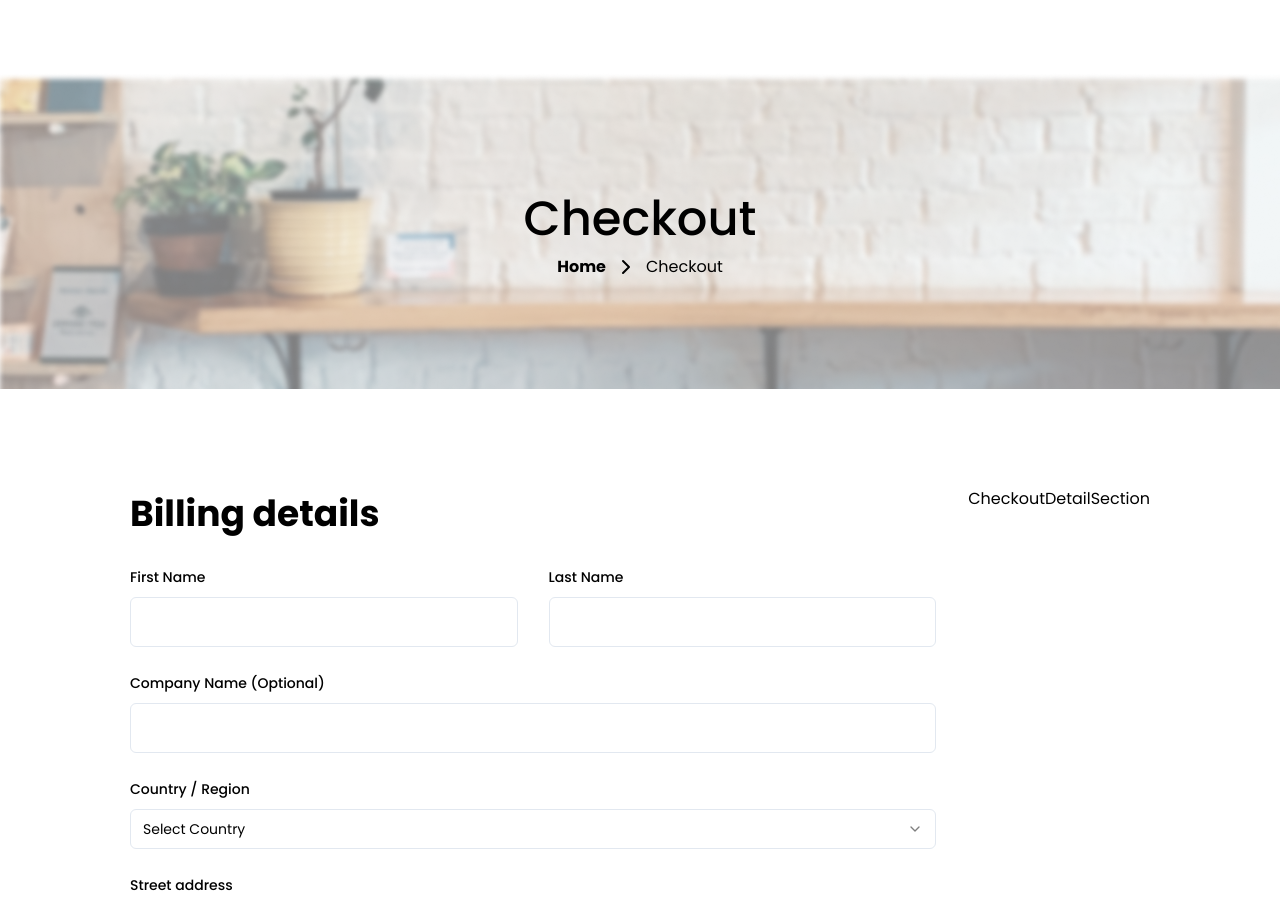
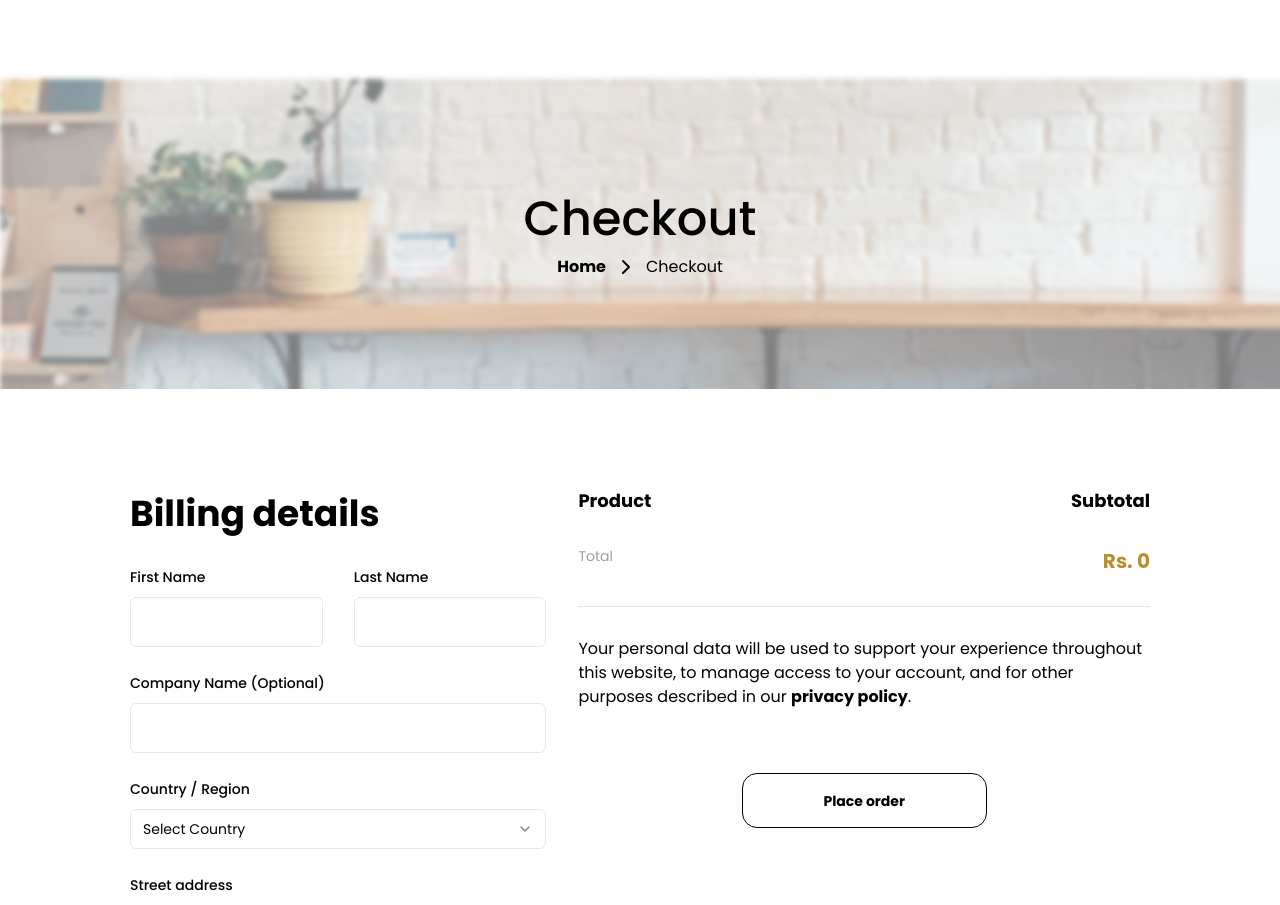
Before and after one commit to PerpetuumG/furniro_nat, a Next.js app: page /checkout in a window 1280 px wide. Shown: the top 905 px of the page. Built offline with nearby package versions, Linux system fonts and the light colour scheme.

Commit message:
CheckoutDetailSection

```diff
--- a/src/components/sections/checkout/CheckoutDetailSection.tsx
+++ b/src/components/sections/checkout/CheckoutDetailSection.tsx
@@ -1,9 +1,65 @@
-const CheckoutDetailSection = () => {
-    return (
-        <div>
-            CheckoutDetailSection
+'use client';
+
+import MainButton from '@/components/common/MainButton';
+import { Separator } from '@/components/ui/separator';
+import { cartAtom } from '@/storage/jotai';
+import { useAtomValue } from 'jotai';
+
+function CheckoutDetailSection() {
+  const products = useAtomValue(cartAtom);
+
+  const computeSubTotal = () => {
+    let total = 0;
+    for (const product of products) {
+      total += Number(product.quantity) * Number(product.unitPrice);
+    }
+    return total;
+  };
+
+  return (
+    <section>
+      <div className='flex justify-between'>
+        <p className='font-bold text-[18px]'>Product</p>
+        <p className='font-bold text-[18px]'>Subtotal</p>
+      </div>
+
+      <div className='mt-4 flex flex-col gap-3 justify-between'>
+        {products.map((product, index) => (
+          <div key={index} className='flex justify-between'>
+            <p className='text-customGray2 text-sm '>
+              {product.productName}{' '}
+              <span className='font-bold text-black'>X {product.quantity}</span>
+            </p>
+            <p>{Number(product.unitPrice) * Number(product.quantity)}</p>
+          </div>
+        ))}
+      </div>
+
+      <div className='mt-4 flex flex-col gap-3 justify-between'>
+        <div className='flex justify-between'>
+          <p className='text-customGray2 text-sm '>Total</p>
+          <p className='text-primary font-bold text-[20px]'>Rs. {computeSubTotal()}</p>
         </div>
-    );
-};
+      </div>
+
+      <div className='my-[30px]'>
+        <Separator />
+      </div>
+
+      <p>
+        Your personal data will be used to support your experience throughout this website, to
+        manage access to your account, and for other purposes described in our{' '}
+        <strong>privacy policy</strong>.
+      </p>
+
+      <div className='my-16 flex justify-center'>
+        <MainButton
+          text='Place order'
+          classes='bg-white hover:bg-white border  border-black rounded-[15px] h-[55px] text-black'
+        />
+      </div>
+    </section>
+  );
+}
 
 export default CheckoutDetailSection;
```
